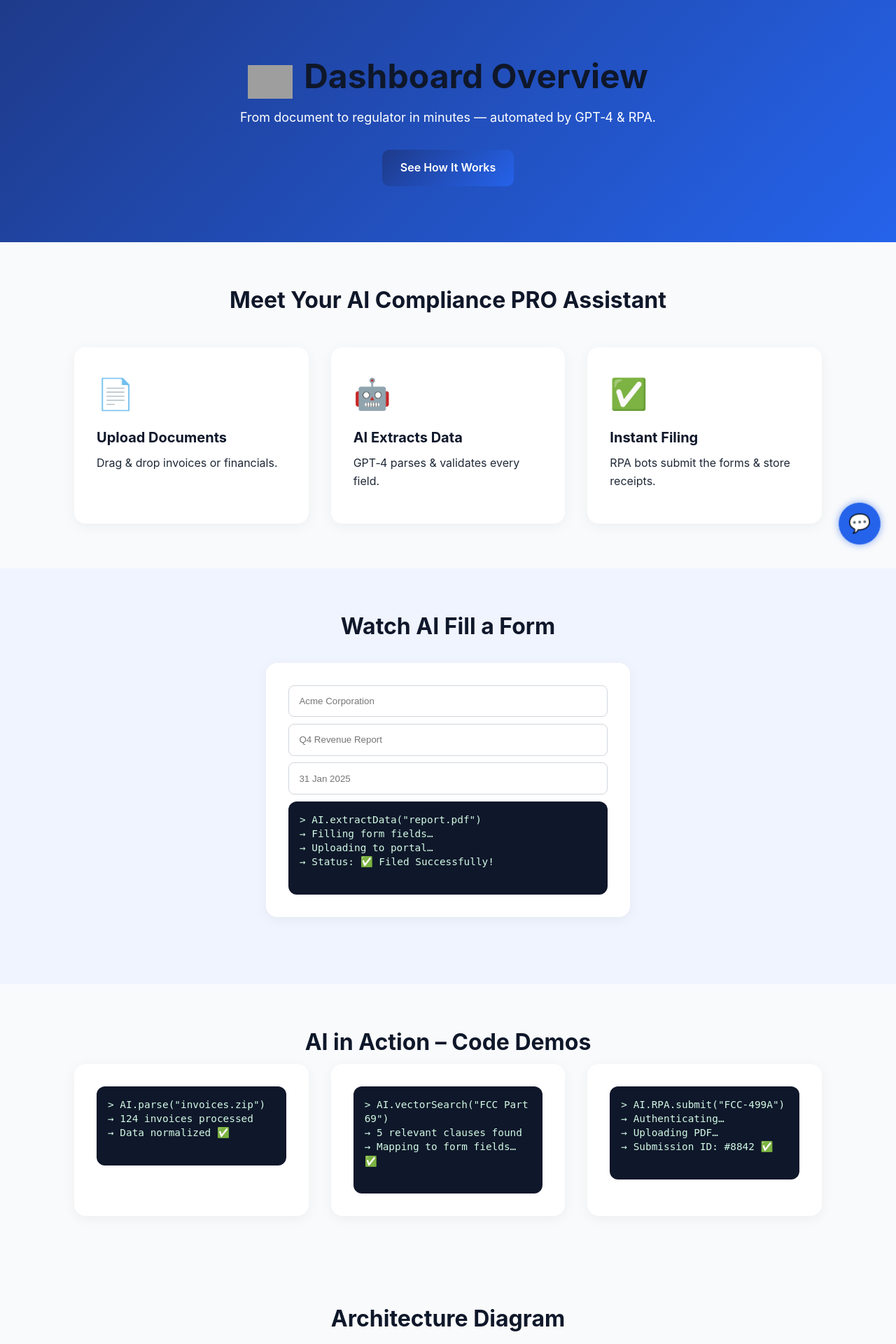
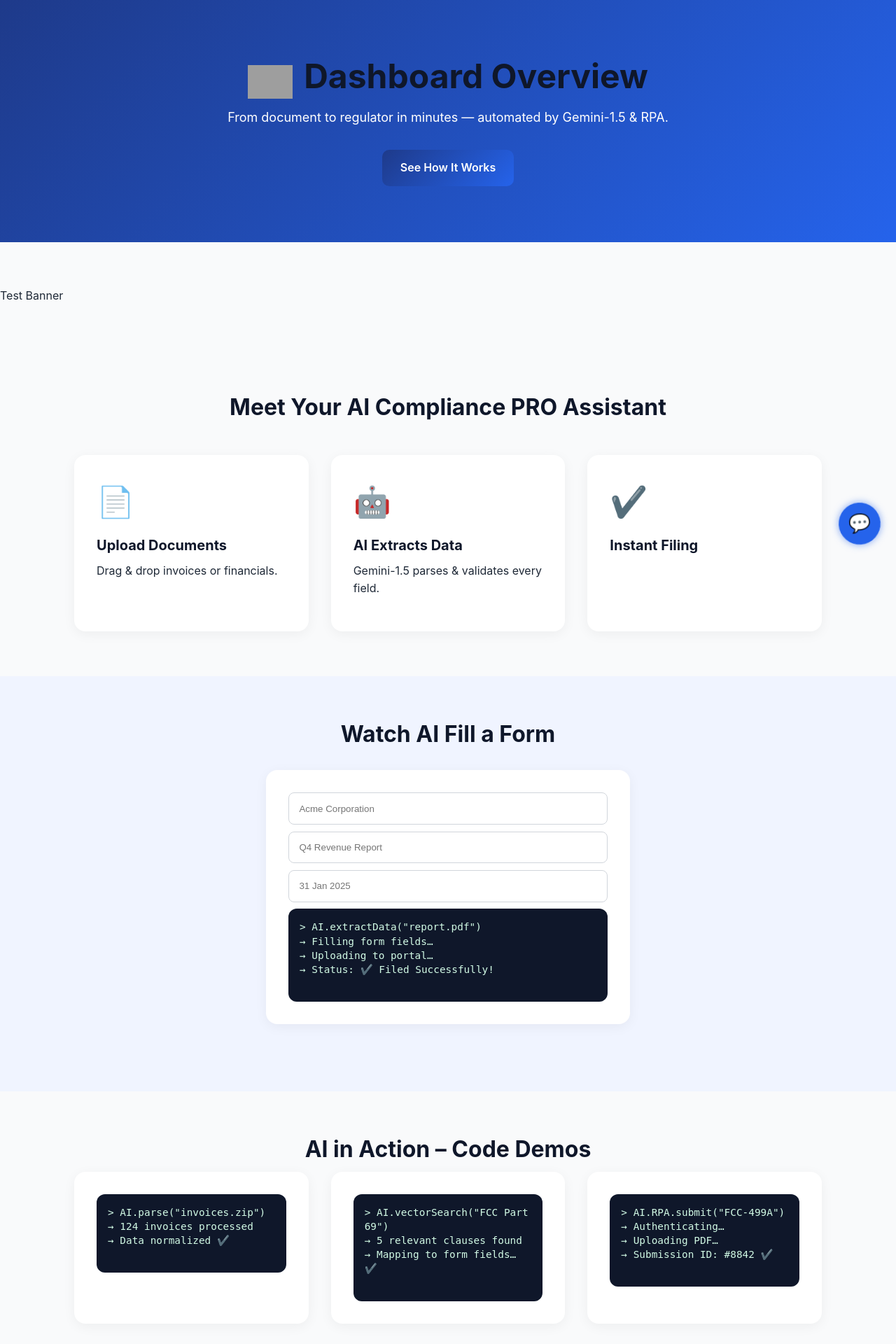
Before and after one commit to vikvo11/ai-compliance, a Flask app: page / in a window 1280 px wide. Shown: the top 1920 px of the page at 70% size. Run offline with Flask 2, Linux system fonts and the light colour scheme; data that the repository does not hold is empty; parts of the project's set-up code (start-up, migrations or seed data) failed here and were passed over; grey boxes are pictures that could not be loaded.

Commit message:
Advanced template edits: inserts, removals, replacements for testing

```diff
--- a/templates/index.html
+++ b/templates/index.html
@@ -304,11 +304,13 @@
 <img src="https://img.icons8.com/color/96/artificial-intelligence.png" alt="Company Logo" style="height: 48px;" />
 <h1>Dashboard Overview</h1>
 </div>
-    <p>From document to regulator in minutes — automated by GPT‑4 & RPA.</p>
+    <p>From document to regulator in minutes — automated by Gemini-1.5 & RPA.</p>
     <a href="#story" class="btn">See How It Works</a>
   </header>
+<!-- Inserted by test -->
 
-  <section id="story" class="fade">
+  <section class="banner">Test Banner</section>
+<section id="story" class="fade">
     <div class="container">
       <h2>Meet Your AI Compliance PRO Assistant</h2>
 
@@ -361,14 +363,13 @@
         <div class="card">
           <div class="icon">🤖</div>
           <h3>AI Extracts Data</h3>
-          <p>GPT‑4 parses &amp; validates every field.</p>
+          <p>Gemini-1.5 parses &amp; validates every field.</p>
         </div>
 
         <!-- Instant Filing card -->
         <div class="card">
-          <div class="icon">✅</div>
+          <div class="icon">✔️</div>
           <h3>Instant Filing</h3>
-          <p>RPA bots submit the forms &amp; store receipts.</p>
         </div>
       </div>
     </div>
@@ -518,7 +519,7 @@
           <text x="265" y="160" class="node-text">Vector DB</text>
 
           <rect x="370" y="80" width="160" height="60" rx="10" class="node"/>
-          <text x="450" y="110" class="node-text">GPT‑4 Engine</text>
+          <text x="450" y="110" class="node-text">Gemini-1.5 Engine</text>
 
           <rect x="570" y="30" width="150" height="60" rx="10" class="node"/>
           <text x="645" y="60" class="node-text">Validation</text>
@@ -767,7 +768,7 @@
         '> AI.extractData("report.pdf")',
         '→ Filling form fields…',
         '→ Uploading to portal…',
-        '→ Status: ✅ Filed Successfully!'
+        '→ Status: ✔️ Filed Successfully!'
       ]);
     });
 
@@ -778,18 +779,18 @@
       printLines('term-extract', [
         '> AI.parse("invoices.zip")',
         '→ 124 invoices processed',
-        '→ Data normalized ✅'
+        '→ Data normalized ✔️'
       ]);
       setTimeout(() => printLines('term-search', [
         '> AI.vectorSearch("FCC Part 69")',
         '→ 5 relevant clauses found',
-        '→ Mapping to form fields… ✅'
+        '→ Mapping to form fields… ✔️'
       ]), 800);
       setTimeout(() => printLines('term-submit', [
         '> AI.RPA.submit("FCC-499A")',
         '→ Authenticating…',
         '→ Uploading PDF…',
-        '→ Submission ID: #8842 ✅'
+        '→ Submission ID: #8842 ✔️'
       ]), 1600);
     });
 
@@ -918,6 +919,7 @@
     <img src="https://img.icons8.com/fluency/48/artificial-intelligence.png" alt="Brita_AI" style="background:white;border-radius:50%;padding:2px;">
     Chat with Brita AI
   </header>
+<!-- Inserted by test -->
   <div class="messages">
     <div class="message">
       How can I assist you with telecommunications compliance?
```
